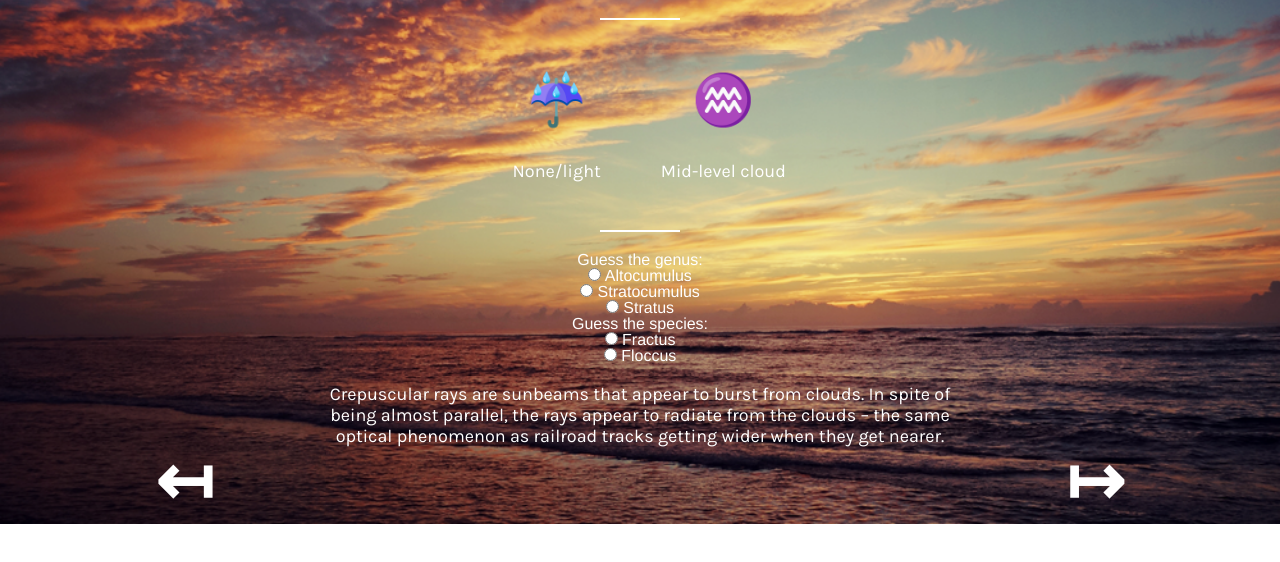
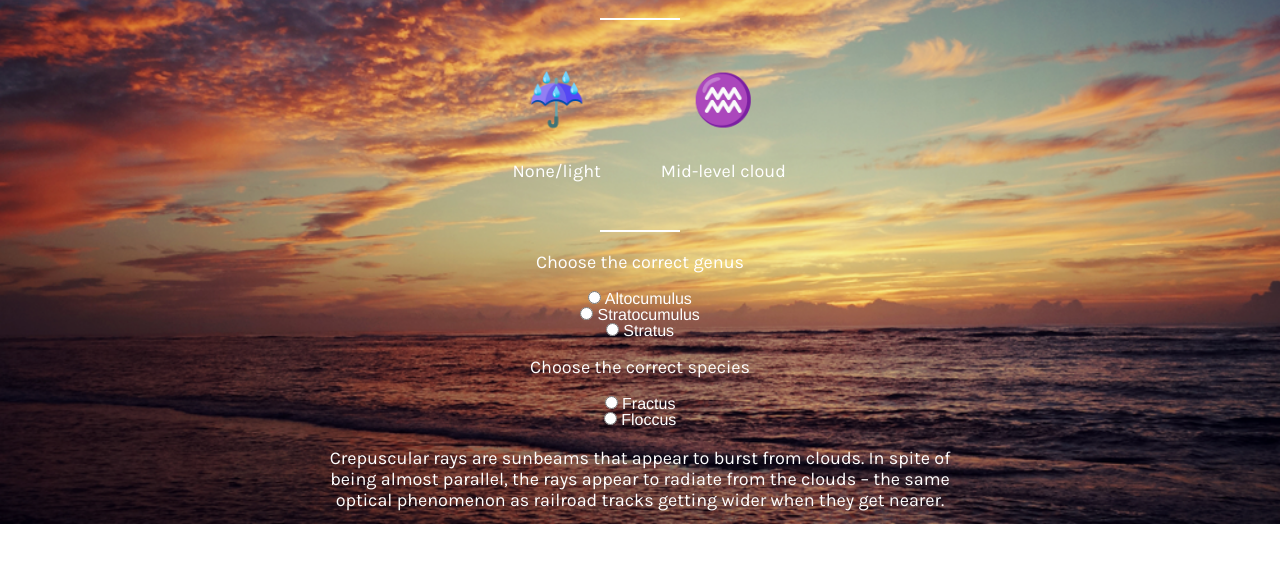
Before and after one commit to yayitswei/clouds, a plain HTML site: page public/index.html in a window 1280 px wide. Shown: the part 276-838 px from the top of the page. Before the commit the page ends 800 px from the top, so only its background shows below. Drawn offline with Linux system fonts and the light colour scheme.

Commit message:
bugfix and docs

```diff
--- a/public/index.html
+++ b/public/index.html
@@ -50,9 +50,7 @@
 	  </div>
 	  <div class="line"></div>
           <div class="questions">
-            Guess the genus:
             <div id="genus-choices"></div>
-            Guess the species:
             <div id="species-choices"></div>
           </div>
 	  <div class="row" style="padding-top: 20px;">
--- a/public/js/clouds.js
+++ b/public/js/clouds.js
@@ -39,22 +39,35 @@ $(document).ready(function() {
   }
   $("#cloudthumbs li").click(goToCloud);
 
-  // wire up answer listeners
+  // wire up the radio buttons
   $('body').on('change', 'input[name=genus-group]', null, checkGenusAnswer);
   $('body').on('change', 'input[name=species-group]', null, checkSpeciesAnswer);
 });
 
 function loadCloud(index) {
+  currentIndex = index;
   cloudbg = $('#cloudbg');
   cloudbg.fadeOut('slow', function() {
+    currentCloud = clouds[index];
     cloudbg.css("background-image","url(/images/" + clouds[index].name + ".png)");
     cloudbg.fadeIn('slow');
     $('#cloudname').html(clouds[index].genus + " " + clouds[index].species + " " + clouds[index].optical);
     $('#clouddescription').html(clouds[index].description);
     $('#cloudprecipitation').html(clouds[index].precipitation);
     $('#cloudlevel').html(clouds[index].level);
-    addMultipleChoice($('#genus-choices'), 'genus');
-    addMultipleChoice($('#species-choices'), 'species');
+
+    // multiple choice
+    // clear the old choices
+    $("#genus-choices").html("");
+    $("#species-choices").html("");
+    // only add genus choices if the current cloud has one defined
+    if (! _.isEmpty(currentCloud.genus)) {
+      addMultipleChoice($('#genus-choices'), 'genus');
+    }
+    // only add species choices if the current cloud has one defined
+    if (! _.isEmpty(currentCloud.species)) {
+      addMultipleChoice($('#species-choices'), 'species');
+    }
   });
 
 }
@@ -96,8 +109,8 @@ function addMultipleChoice($element, field) {
   // we know the correct answer from our current cloud, clouds[currentIndex]
   choices = getChoices(_.pluck(clouds, field), clouds[currentIndex][field]);
 
-  // clear the element
-  $element.html($element, "");
+  // Add the instructional text
+  $element.append("<p>Choose the correct " + field + "</p>");
 
   // loop through choices and add the radio buttons (change this to restyle)
   for (i in choices) {
@@ -107,6 +120,7 @@ function addMultipleChoice($element, field) {
   }
 }
 
+// TODO (ceci): change these two functions to display correct/incorrect
 function checkGenusAnswer() {
   userAnswer = $(this).val();
   correctAnswer = clouds[currentIndex].genus;
```
